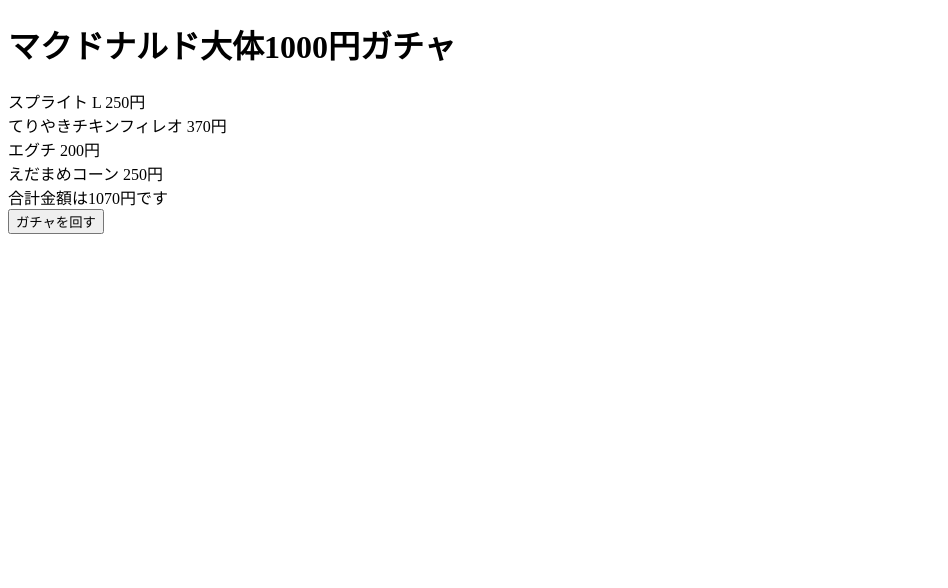
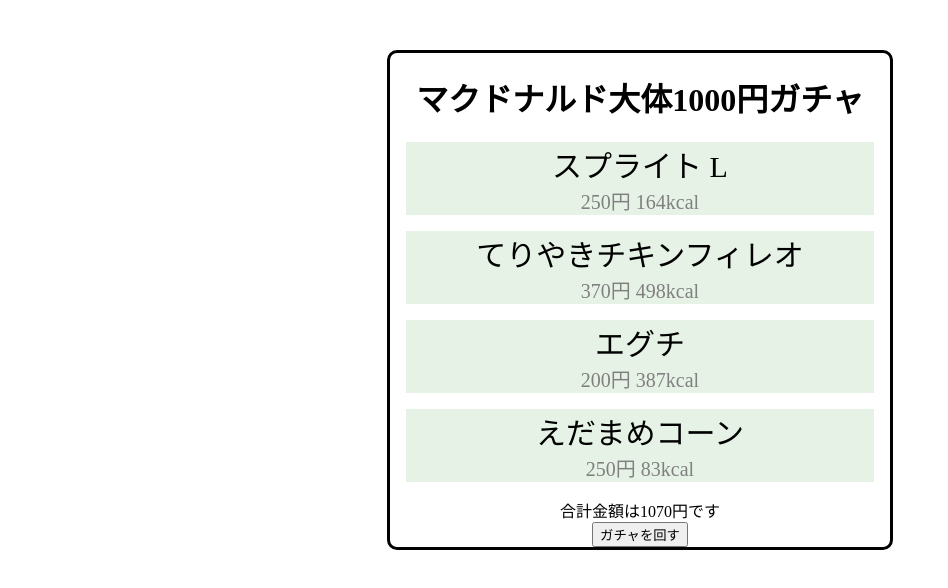
Before and after one commit to ymym98/mcd-gacha, a Vue app: page / in a window 1280 px wide. Both pictures are taken after a click on the button "ガチャを回す". Shown: the top 588 px of the page, without its empty margins (0-948 px from the left). Built offline with nearby package versions, Linux system fonts and the light colour scheme.

Commit message:
商品のCSSを追加

```diff
--- a/src/App.vue
+++ b/src/App.vue
@@ -5,4 +5,8 @@
   </div>
 </template>
 
-<style></style>
+<style>
+/* body {
+  background-color: red;
+} */
+</style>
--- a/src/views/Gacha.vue
+++ b/src/views/Gacha.vue
@@ -1,13 +1,17 @@
 <template>
-  <div>
-    <h1>マクドナルド大体1000円ガチャ</h1>
-    <div v-for="menu of finishArray" v-bind:key="menu.id">
-      {{ menu.menuName }}
-      {{ menu.price }}円
+  <body>
+    <div class="main">
+      <div class="container">
+        <h1>マクドナルド大体1000円ガチャ</h1>
+        <div class="menu" v-for="menu of finishArray" v-bind:key="menu.id">
+          <div class="itemName">{{ menu.menuName }}</div>
+          <span class="msg">{{ menu.price }}円 {{ menu.calorie }}kcal</span>
+        </div>
+        <div>合計金額は{{ totalPrice }}円です</div>
+        <button type="button" @click="click">ガチャを回す</button>
+      </div>
     </div>
-    <div>合計金額は{{ totalPrice }}円です</div>
-    <button type="button" @click="click">ガチャを回す</button>
-  </div>
+  </body>
 </template>
 
 <script lang="ts">
@@ -62,4 +66,25 @@
 }
 </script>
 
-<style scoped></style>
+<style scoped>
+.itemName {
+  font-size: 30px;
+}
+.msg {
+  font-size: 20px;
+  color: gray;
+}
+.menu {
+  background: rgba(0, 124, 0, 0.1);
+  margin: 1em;
+}
+
+.container {
+  border: solid 3px; /*線*/
+  border-radius: 10px; /*角の丸み*/
+  margin: 0 auto;
+  text-align: center;
+  width: 40%;
+  margin-top: 50px;
+}
+</style>
```
